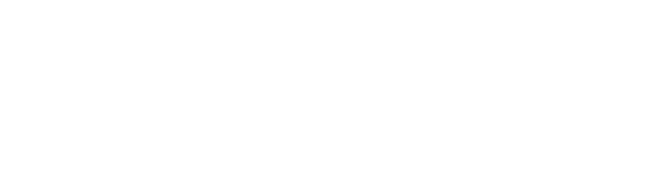
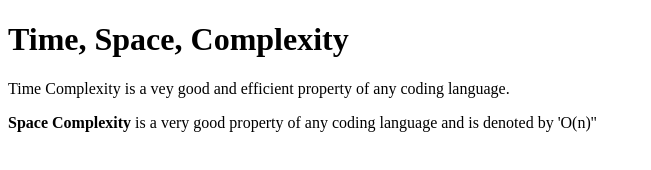
Before and after one commit to acciojob/time-and-space-complexity-sk8456, a website: page main.html in a window 1280 px wide. Shown: the whole page, without its empty margins (0-651 px from the left). Drawn offline with Linux system fonts and the light colour scheme.

Commit message:
created a submission

```diff
--- a/main.html
+++ b/main.html
@@ -7,7 +7,13 @@
 </head>
 
 <body>
-	<!-- the entire body must be written by student -->
+	<h1> Time, Space, Complexity </h1>
+	<p>
+		Time Complexity is a vey good and efficient property of any coding language.
+	</p>
+	<p>
+		<b>Space Complexity</b> is a very good property of any coding language and is denoted by 'O(n)''
+	</p>
     <script type="text/javascript" src="./script.js">
 </script>
 
```
